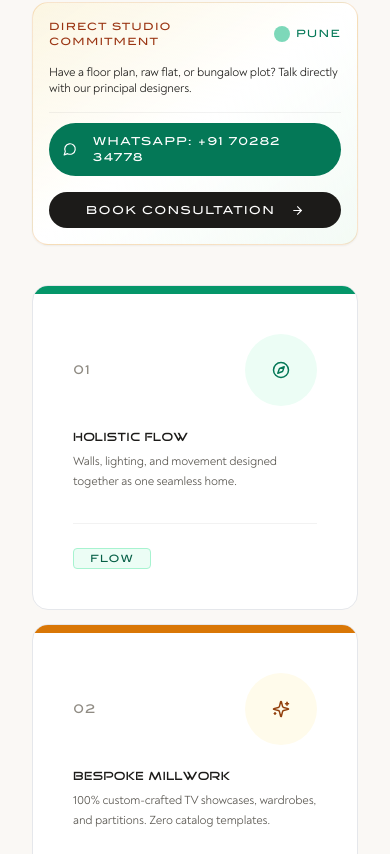
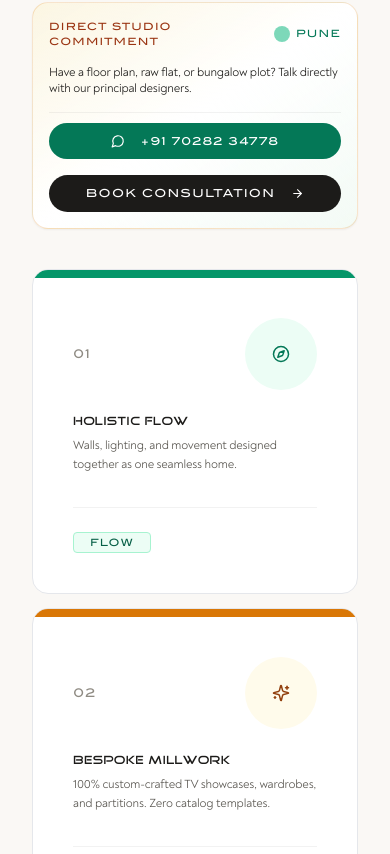
Before and after one commit to purva-de/antigravitytest, a React (Vite) app: page / in a window 390 px wide. Shown: the part 3710-4564 px from the top of the page. Built offline with nearby package versions, Linux system fonts and the light colour scheme; the HTML template or start-up script is replaced by a standard one.

Commit message:
fix(mobile): streamline WhatsApp button text to display phone number directly

```diff
--- a/src/components/Contact.jsx
+++ b/src/components/Contact.jsx
@@ -81,7 +81,7 @@ export default function Contact({ onNavigate }) {
               >
                 <MessageCircle size={17} className="shrink-0" />
                 <span className="font-mono text-xs sm:text-sm font-semibold tracking-wide">
-                  WhatsApp: {STUDIO_INFO.phone}
+                  {STUDIO_INFO.phone}
                 </span>
               </a>
             </div>
--- a/src/components/Studio.jsx
+++ b/src/components/Studio.jsx
@@ -121,7 +121,7 @@ export default function Studio() {
                 className="w-full sm:w-auto px-3.5 py-2.5 rounded-full bg-emerald-700 hover:bg-emerald-800 text-white text-[11px] font-mono uppercase tracking-wider font-medium inline-flex items-center justify-center gap-2 transition-colors shadow-xs"
               >
                 <MessageCircle size={14} className="shrink-0" />
-                <span>WhatsApp: {STUDIO_INFO.phone}</span>
+                <span>{STUDIO_INFO.phone}</span>
               </a>
 
               <a
```
